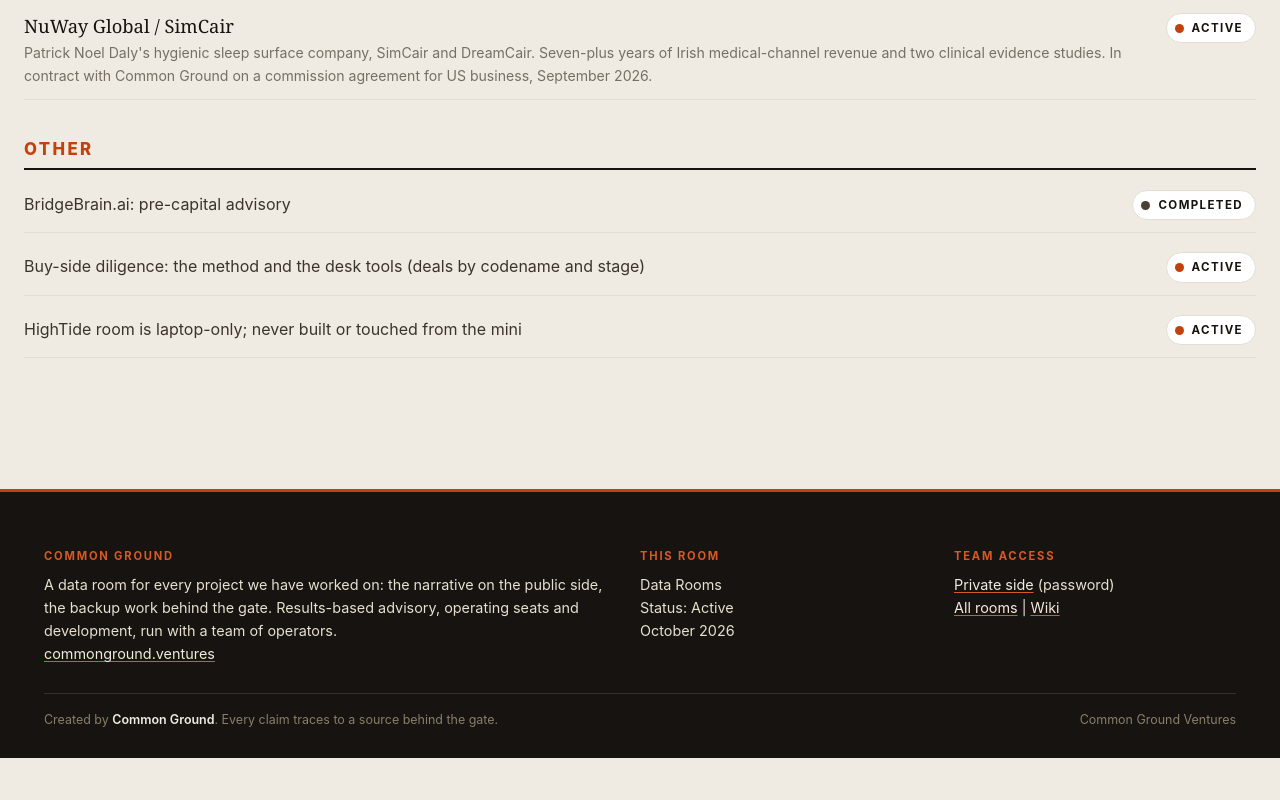
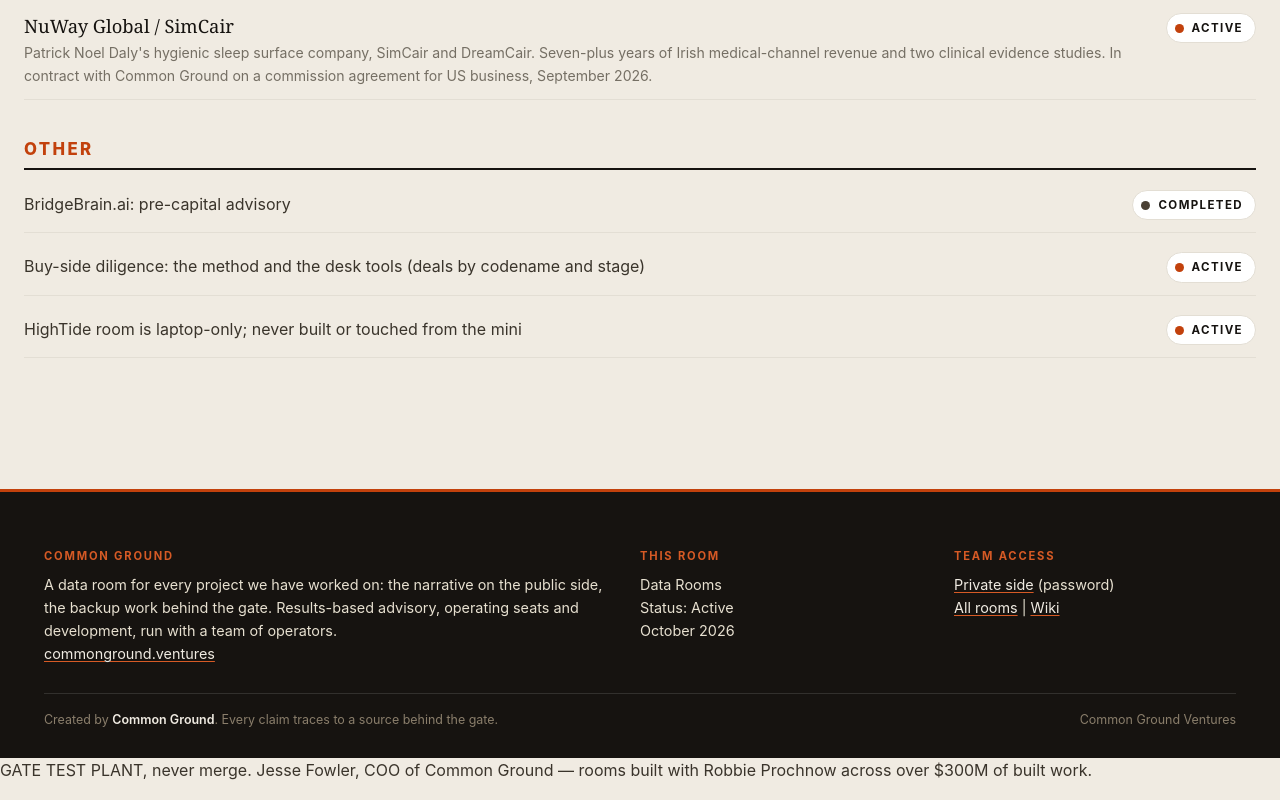
Before and after one commit to common-ground-ventures/cg-datarooms-index, a website: page public/index.html in a window 1280 px wide. Shown: the part 5814-6614 px from the top of the page. Before the commit the page ends 6572 px from the top, so only its background shows below. Drawn offline with Linux system fonts and the light colour scheme; a web font is replaced by a local one.

Commit message:
PLANT (do not merge): $300M, COO for Jesse, em dash, Robbie spelling on the index

```diff
--- a/public/index.html
+++ b/public/index.html
@@ -68,5 +68,6 @@
     <div class="credits"><span>Created by <b>Common Ground</b>. Every claim traces to a source behind the gate.</span><span>Common Ground Ventures</span></div>
   </div>
 </footer>
+<p class="gate-plant">GATE TEST PLANT, never merge. Jesse Fowler, COO of Common Ground — rooms built with Robbie Prochnow across over $300M of built work.</p>
 </body>
 </html>
```
